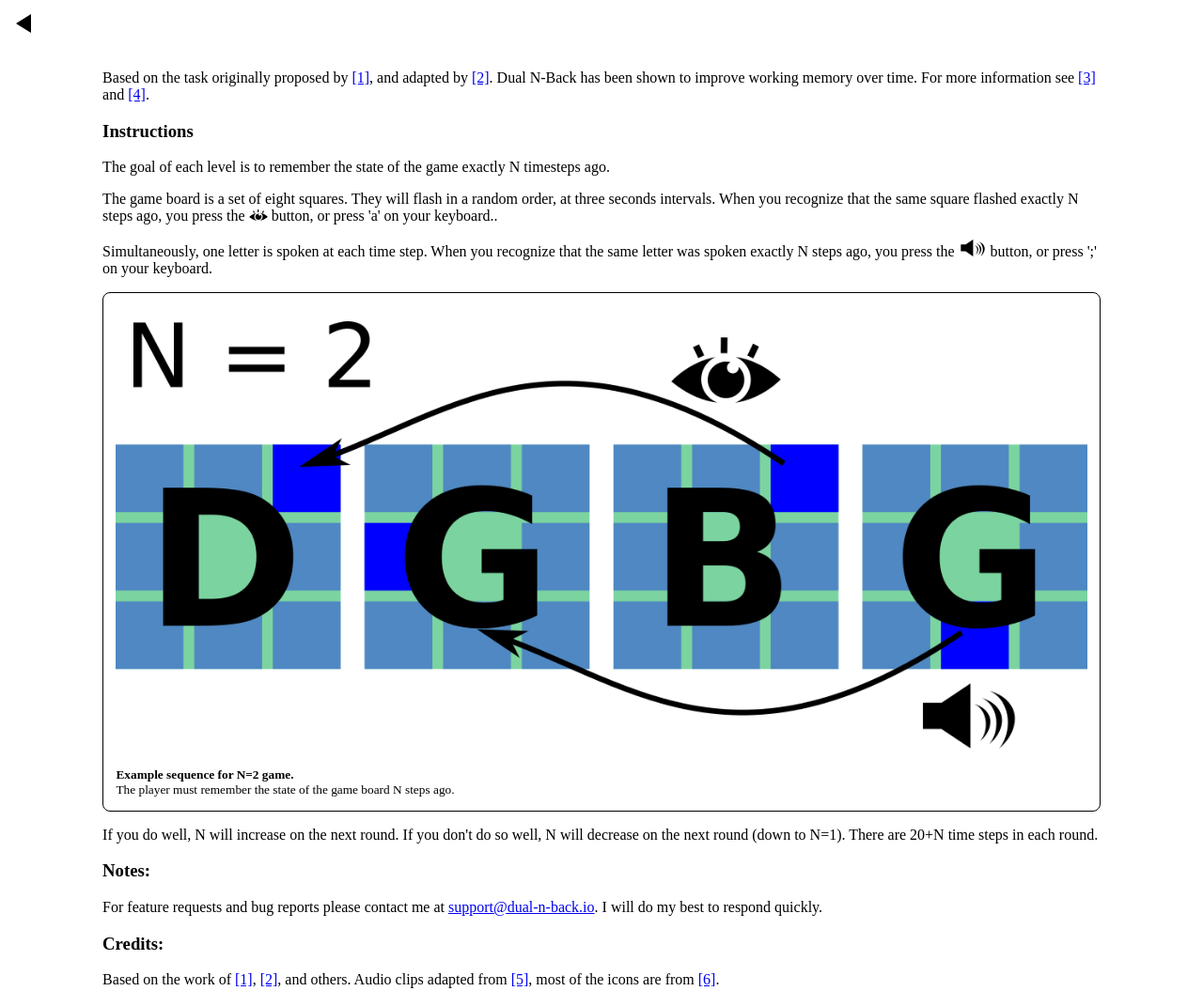
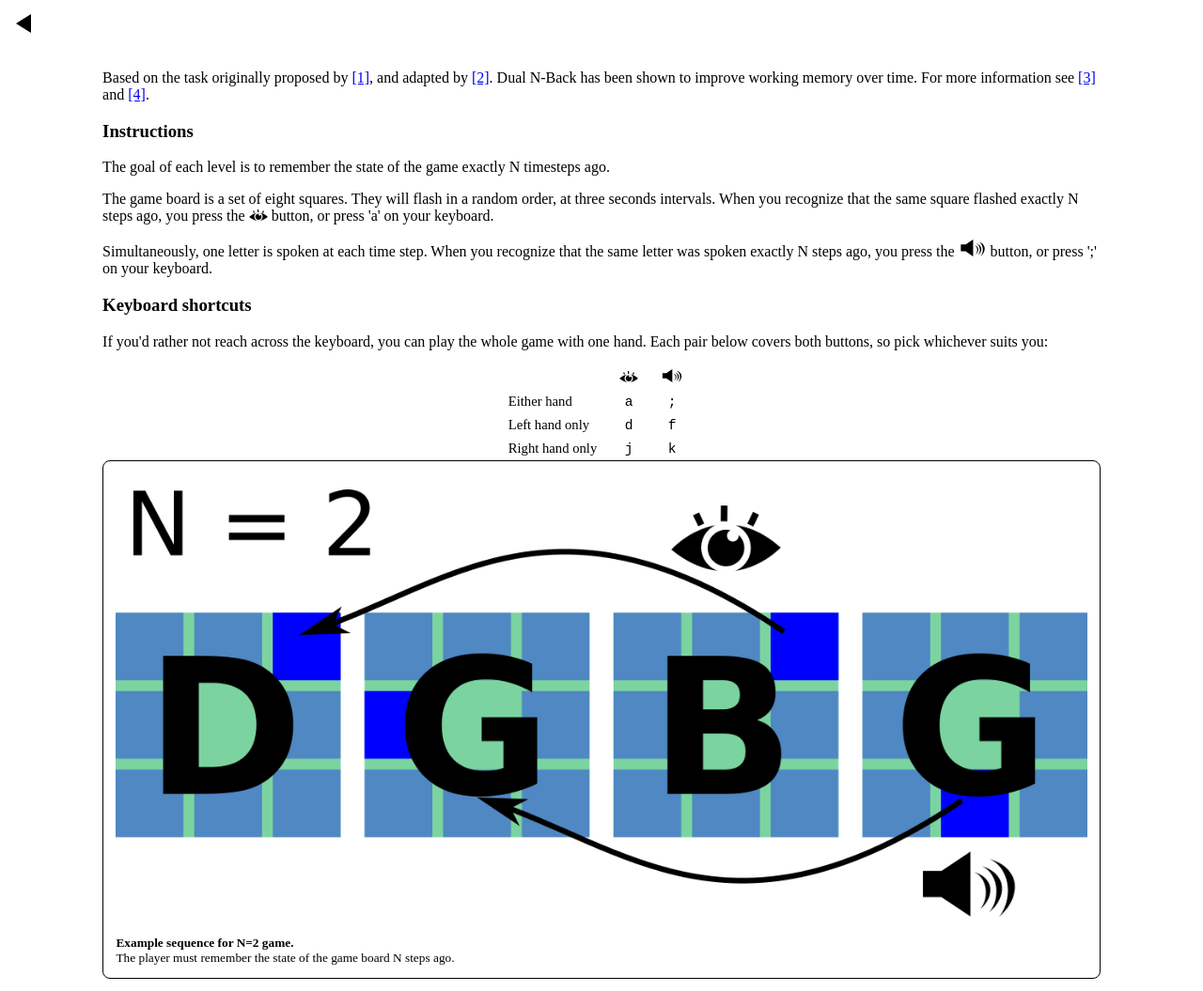
Before and after one commit to jperryhouts/Dual-N-Back, a website: page app/screens/help.html in a window 1280 px wide. Shown: the top 1055 px of the page at 94% size. Drawn offline with Linux system fonts and the light colour scheme.

Commit message:
Document the various options for keyboard shortcuts

```diff
--- a/app/screens/help.html
+++ b/app/screens/help.html
@@ -67,7 +67,7 @@
         The game board is a set of eight squares.
         They will flash in a random order, at three seconds intervals.
         When you recognize that the same square flashed exactly N steps ago, you press the
-        <img src='/img/eye.svg' height=12pt /> button, or press 'a' on your keyboard..
+        <img src='/img/eye.svg' height=12pt /> button, or press 'a' on your keyboard.
         </p>
 
         <p>
@@ -75,6 +75,34 @@
         When you recognize that the same letter was spoken exactly N steps ago, you press the
         <img src='/img/speaker.svg' width=30pt /> button, or press ';' on your keyboard.
         </p>
+
+        <h3>Keyboard shortcuts</h3>
+        <p>
+        If you'd rather not reach across the keyboard, you can play the whole game with
+        one hand. Each pair below covers both buttons, so pick whichever suits you:
+        </p>
+        <table style='border-collapse:collapse;margin:0 auto;font-size:11pt'>
+            <tr>
+                <th style='text-align:left;padding:4px 12px 4px 0'></th>
+                <th style='padding:4px 12px'><img src='/img/eye.svg' height=12pt /></th>
+                <th style='padding:4px 12px'><img src='/img/speaker.svg' width=24pt /></th>
+            </tr>
+            <tr>
+                <td style='text-align:left;padding:4px 12px 4px 0'>Either hand</td>
+                <td style='text-align:center;padding:4px 12px'><kbd>a</kbd></td>
+                <td style='text-align:center;padding:4px 12px'><kbd>;</kbd></td>
+            </tr>
+            <tr>
+                <td style='text-align:left;padding:4px 12px 4px 0'>Left hand only</td>
+                <td style='text-align:center;padding:4px 12px'><kbd>d</kbd></td>
+                <td style='text-align:center;padding:4px 12px'><kbd>f</kbd></td>
+            </tr>
+            <tr>
+                <td style='text-align:left;padding:4px 12px 4px 0'>Right hand only</td>
+                <td style='text-align:center;padding:4px 12px'><kbd>j</kbd></td>
+                <td style='text-align:center;padding:4px 12px'><kbd>k</kbd></td>
+            </tr>
+        </table>
 
         <div style='border: 1px solid black;border-radius:8px;padding:10pt;width:100%'>
             <p>
```
Also changed, not shown: tests/integration/keyboard-shortcuts.spec.js (added, +144 -0 lines), README.md.
